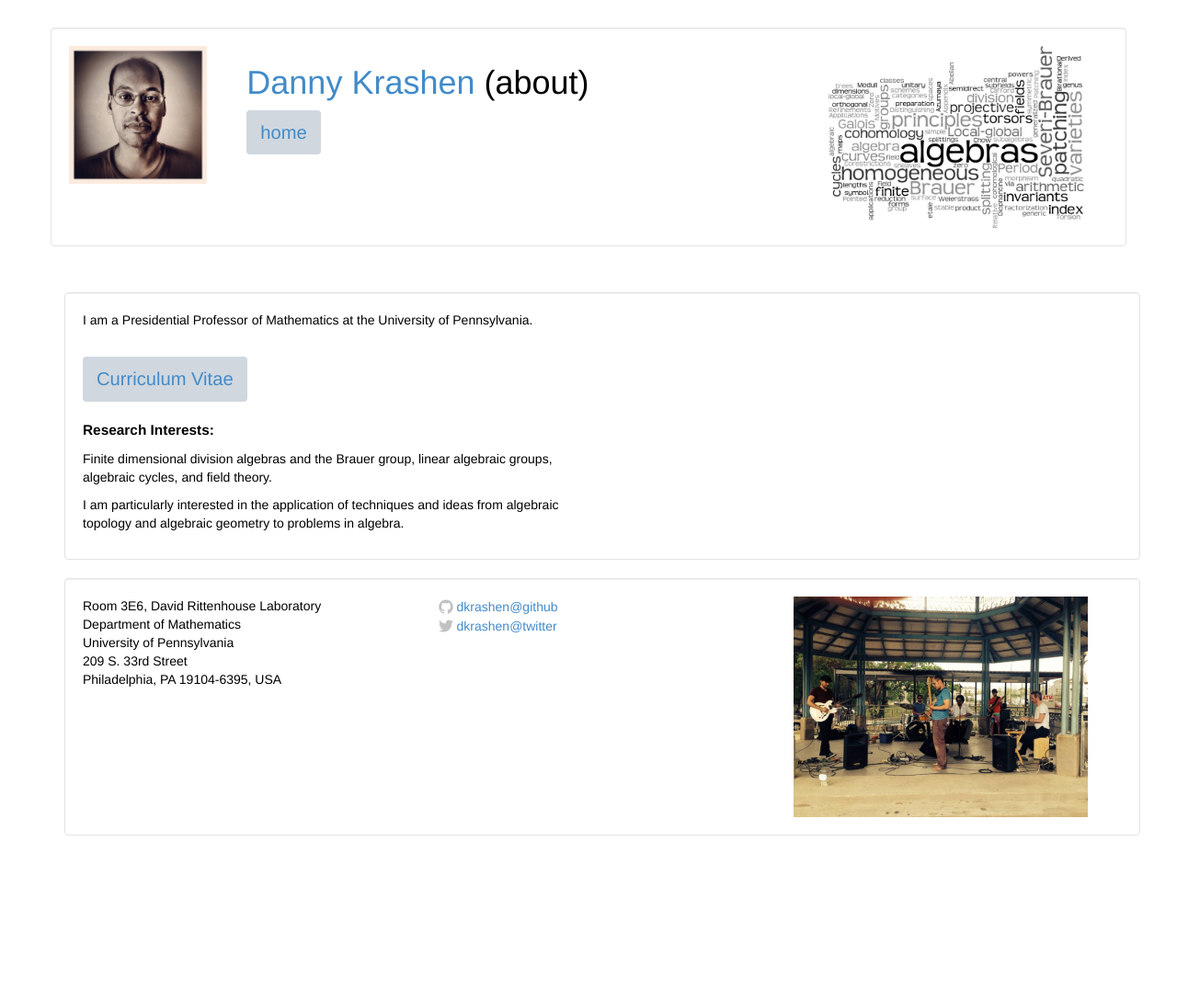
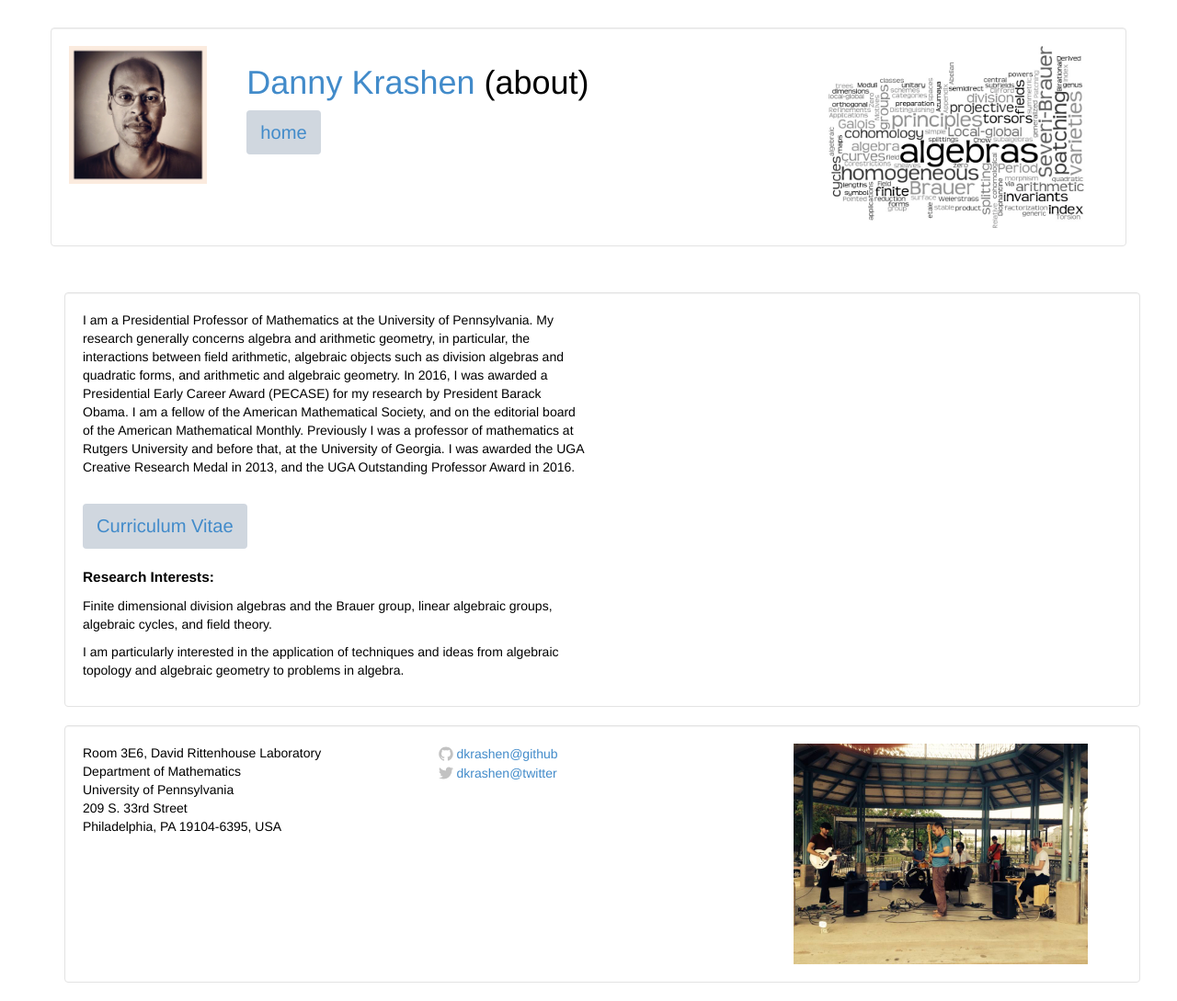
Before and after one commit to dkrashen/dkrashen.github.io, a Jekyll site: the page built from about.html, in a window 1280 px wide. Shown: the whole page at 92% size. Built offline with Jekyll 4.4.1, drawn with Linux system fonts in a browser that asks for light colours; before the commit the page ends 929 px from its top, so only the background shows below that.

Commit message:
update about

```diff
--- a/about.html
+++ b/about.html
@@ -8,7 +8,22 @@ title: about
   <div class="row">
 	  <div class="col-md-6">
       <p >I am a Presidential Professor of
-      Mathematics at the University of Pennsylvania.       </p>
+      Mathematics at the University of Pennsylvania.
+
+      My research generally concerns algebra and arithmetic geometry, in particular, the interactions between
+      field arithmetic, algebraic objects such as division algebras and quadratic forms,
+      and arithmetic and algebraic geometry.
+      In 2016, I was awarded a Presidential Early Career Award (PECASE) for my research by
+      President Barack Obama.
+
+      I am a fellow of the American Mathematical Society, and on the
+      editorial board of the American Mathematical Monthly.
+
+      Previously I was a professor of mathematics at Rutgers University and before that,
+      at the University of Georgia.
+      I was awarded the UGA Creative Research Medal in 2013, and
+      the UGA Outstanding Professor Award in 2016.
+         </p>
       <br />
 	<ul class="nav nav-pills">
     <li>
```
